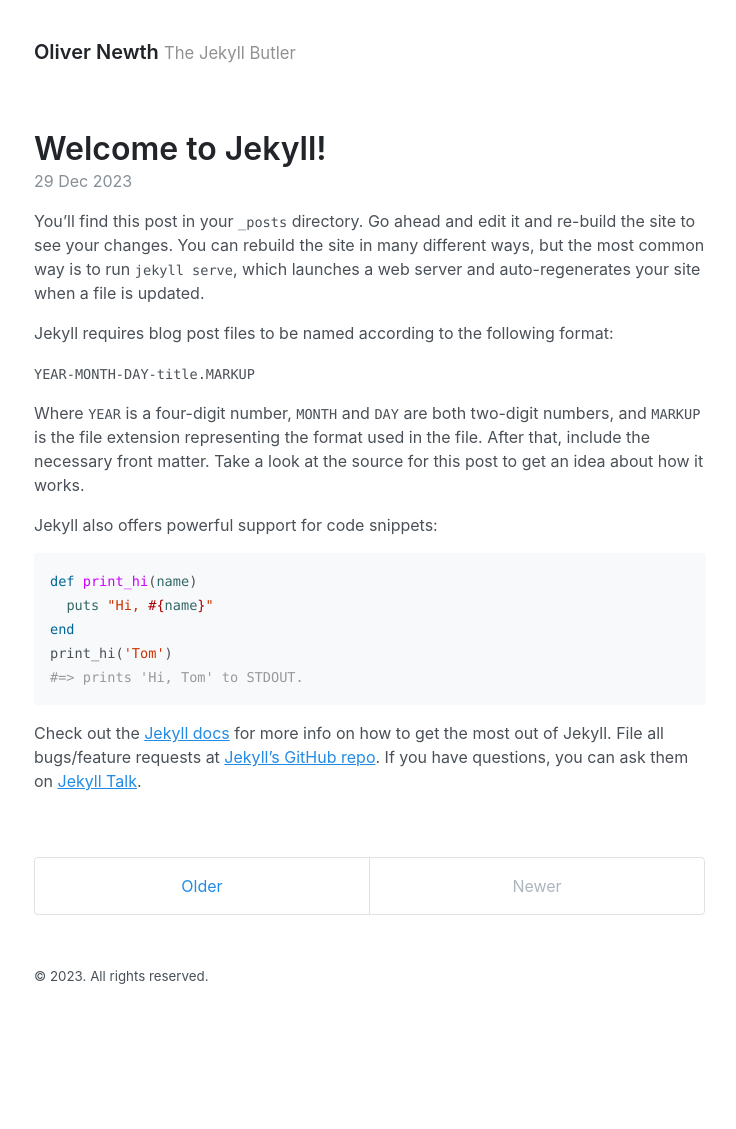
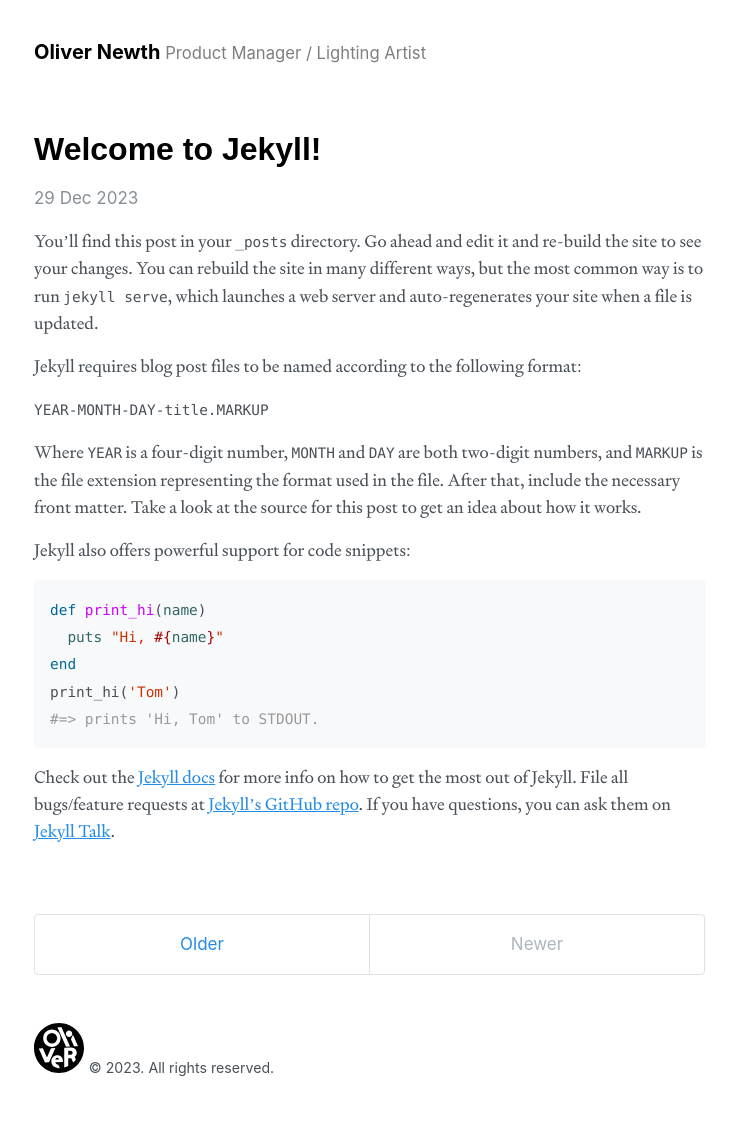
Before and after one commit to olivernewth/personal2, a Jekyll site: the page built from index.html, in a window 1280 px wide. Shown: the whole page, without its empty margins (270-1006 px from the left). Built offline with Jekyll 4.4.1, drawn with Linux system fonts in a browser that asks for light colours; some web fonts are replaced; the list of posts is cut into pages by our own code; before the commit the page ends 1035 px from its top, so only the background shows below that.

Commit message:
Updated design

```diff
--- a/_config.yml
+++ b/_config.yml
@@ -19,7 +19,7 @@
 # in the templates via {{ site.myvariable }}.
 
 title: Oliver Newth
-tagline: The Jekyll Butler
+tagline: Product Manager / Lighting Artist
 email: oliver@olivernewth.com
 description: >- # this means to ignore newlines until "baseurl:"
   Write an awesome description for your new site here. You can edit this
--- a/_includes/head.html
+++ b/_includes/head.html
@@ -14,6 +14,6 @@
   <link rel="apple-touch-icon-precomposed" sizes="144x144" href="{{ '/assets/apple-touch-icon-precomposed.png' | relative_url }}">
   <link rel="shortcut icon" href="{{ '/assets/favicon.ico' | relative_url }}">
   <link rel="alternate" type="application/atom+xml" title="{{ site.title }}" href="{{ 'atom.xml' | relative_url }}">
-
+  <link rel="stylesheet" href="https://use.typekit.net/alk7foz.css">
   {% seo title=false %}
 </head>
--- a/_layouts/default.html
+++ b/_layouts/default.html
@@ -18,6 +18,20 @@
       </main>
 
       <footer class="footer">
+        <?xml version="1.0" encoding="UTF-8"?>
+        <svg id="Layer_1" data-name="Layer 1" xmlns="http://www.w3.org/2000/svg" viewBox="0 0 510.8 510.8" width="50px">
+          <defs>
+            <style>
+              .cls-1 {
+                stroke-width: 0px;
+              }
+            </style>
+          </defs>
+          <path class="cls-1" d="M373.15,283.87h-23.5v40.7h23.5c12.8,0,21.2-8.9,21.2-20.5s-8.4-20.2-21.2-20.2Z"/>
+          <ellipse class="cls-1" cx="182.65" cy="156.57" rx="53.6" ry="54"/>
+          <path class="cls-1" d="M236.85,354.67c-11.9.7-17.1,8.9-18.2,19.3l38.2-1.5c-3.2-10.6-9.7-18.5-20-17.8Z"/>
+          <path class="cls-1" d="M255.4,0C114.35,0,0,114.35,0,255.4s114.35,255.4,255.4,255.4,255.4-114.35,255.4-255.4S396.45,0,255.4,0ZM450.05,236.67l-40.8,1.6-32-71.6,20.8-46.4,52,116.4ZM358.15,76.67c18,0,32.6,14.6,32.6,32.6s-14.6,32.6-32.6,32.6-32.6-14.6-32.6-32.6,14.6-32.6,32.6-32.6ZM255.25,43.07c8.7,0,17.3.6,25.8,1.6l87.3,195.2-40.8,1.6L239.05,43.67c5.4-.4,10.8-.6,16.2-.6ZM182.65,67.37c49,0,88.7,40,88.7,89.3s-39.7,89.3-88.7,89.3-88.7-40-88.7-89.3,39.7-89.3,88.7-89.3ZM111.65,402.87l-62.9-143.1,41.4-1.4,42.1,94,41.7-95.5,44.7-1.8-65.4,146.1-41.6,1.7ZM294.75,397.27h-.05c-.04.34-.11.81-.05,0l-76.2,3.1c.2,14.1,14.6,25.3,30.2,25.3l15.8,35.5c-52.2,2.5-81.7-23.8-86.7-59.2-.5-3.1-.7-6.3-.7-9.6,0-35.4,25.8-62.6,61.2-62.6s57,26.3,57.1,57.5c0,3-.2,6.9-.6,10ZM415.15,344.07l12.3,27.9c-8,11.5-17.1,22.2-27.2,31.9l-20-44.7-30.5,1.2v79.3c-12.9,6.5-26.6,11.7-40.9,15.5v-203l72.5-2.9c33.3,1.6,55.2,24.1,55.2,54.6,0,20.3-11.7,35.3-21.4,40.2Z"/>
+        </svg>
         <small>
           &copy; <time datetime="{{ site.time | date_to_xmlschema }}">{{ site.time | date: '%Y' }}</time>. All rights reserved.
         </small>
--- a/_sass/_posts.scss
+++ b/_sass/_posts.scss
@@ -16,6 +16,9 @@
 .page-title,
 .post-title {
   color: var(--heading-color);
+  font-family: "oculi-display", sans-serif;
+  font-weight: 700;
+  font-style: normal;
 }
 .page-title,
 .post-title {
--- a/_sass/_type.scss
+++ b/_sass/_type.scss
@@ -2,9 +2,18 @@
 //
 // Headings, body text, lists, and other misc typographic elements.
 
+@font-face {
+  font-family: 'Signify';
+  src:  url('assets/signify.woff2') format('woff2'),
+}
+
+@font-face {
+  font-family: 'Sohne';
+  src:  url('assets/sohne.woff2') format('woff2'),
+}
+
 h1, h2, h3, h4, h5, h6 {
-  margin-bottom: .5rem;
-  font-weight: 600;
+  margin-bottom: 1.5rem;
   line-height: 1.25;
   color: var(--heading-color);
 }
@@ -29,6 +38,7 @@
 }
 
 p {
+  font-family: 'Signify';
   margin-top: 0;
   margin-bottom: 1rem;
 }
--- a/_sass/_variables.scss
+++ b/_sass/_variables.scss
@@ -8,7 +8,7 @@
   --gray-600: #868e96;
   --gray-700: #495057;
   --gray-800: #343a40;
-  --gray-900: #212529;
+  --gray-900: #000;
 
   --red: #fa5252;
   --pink: #e64980;
@@ -27,8 +27,8 @@
   --yellow-100: #fff3bf;
 
   --body-font: -apple-system, BlinkMacSystemFont, "Segoe UI", Roboto, "Helvetica Neue", Arial, "Noto Sans", sans-serif, "Apple Color Emoji", "Segoe UI Emoji", "Segoe UI Symbol", "Noto Color Emoji";
-  --body-font-size: 16px;
-  --body-line-height: 1.5;
+  --body-font-size: 17px;
+  --body-line-height: 1.6;
   --body-color: var(--gray-700);
   --body-bg: #fff;
 
@@ -52,7 +52,7 @@
 @media (prefers-color-scheme: dark) {
   :root {
     --body-color: var(--gray-300);
-    --body-bg: var(--gray-800);
+    --body-bg: var(--gray-900);
 
     --heading-color: #fff;
 
@@ -63,4 +63,7 @@
 
     --code-bg: var(--gray-900);
   }
+  .cls-1 {
+    fill: white;
+  }
 }
```
Also changed, not shown: assets/apple-touch-icon-precomposed.png, assets/favicon.ico, assets/logo-circle.svg (added), assets/signify.woff2 (added), assets/sohne.woff2 (added), 2 other files.
